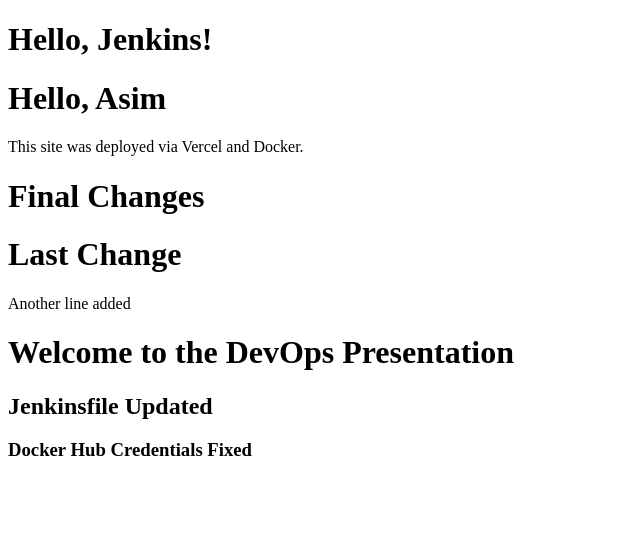
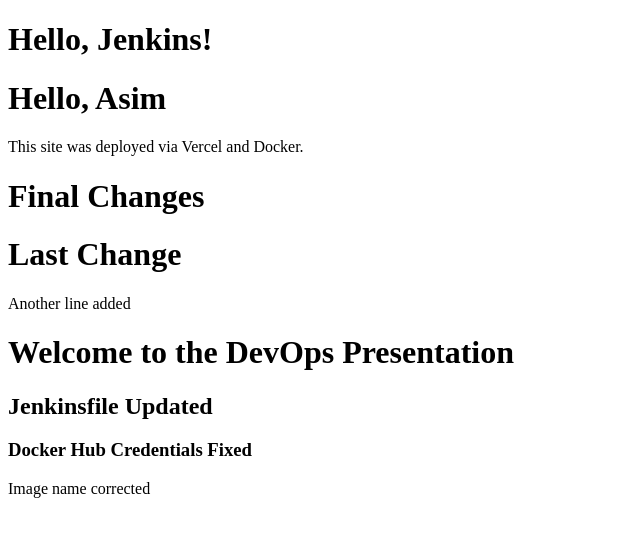
Before and after one commit to asimadeel8/online-presentation, a website: page index.html in a window 1280 px wide. Shown: the whole page, without its empty margins (0-640 px from the left). Drawn offline with Linux system fonts and the light colour scheme.

Commit message:
latest commitss

```diff
--- a/index.html
+++ b/index.html
@@ -13,5 +13,6 @@
     <h1>Welcome to the DevOps Presentation</h1>
     <h2>Jenkinsfile Updated</h2>
     <h3>Docker Hub Credentials Fixed</h3>
+    <p>Image name corrected</p>
 </body>
 </html>
```
